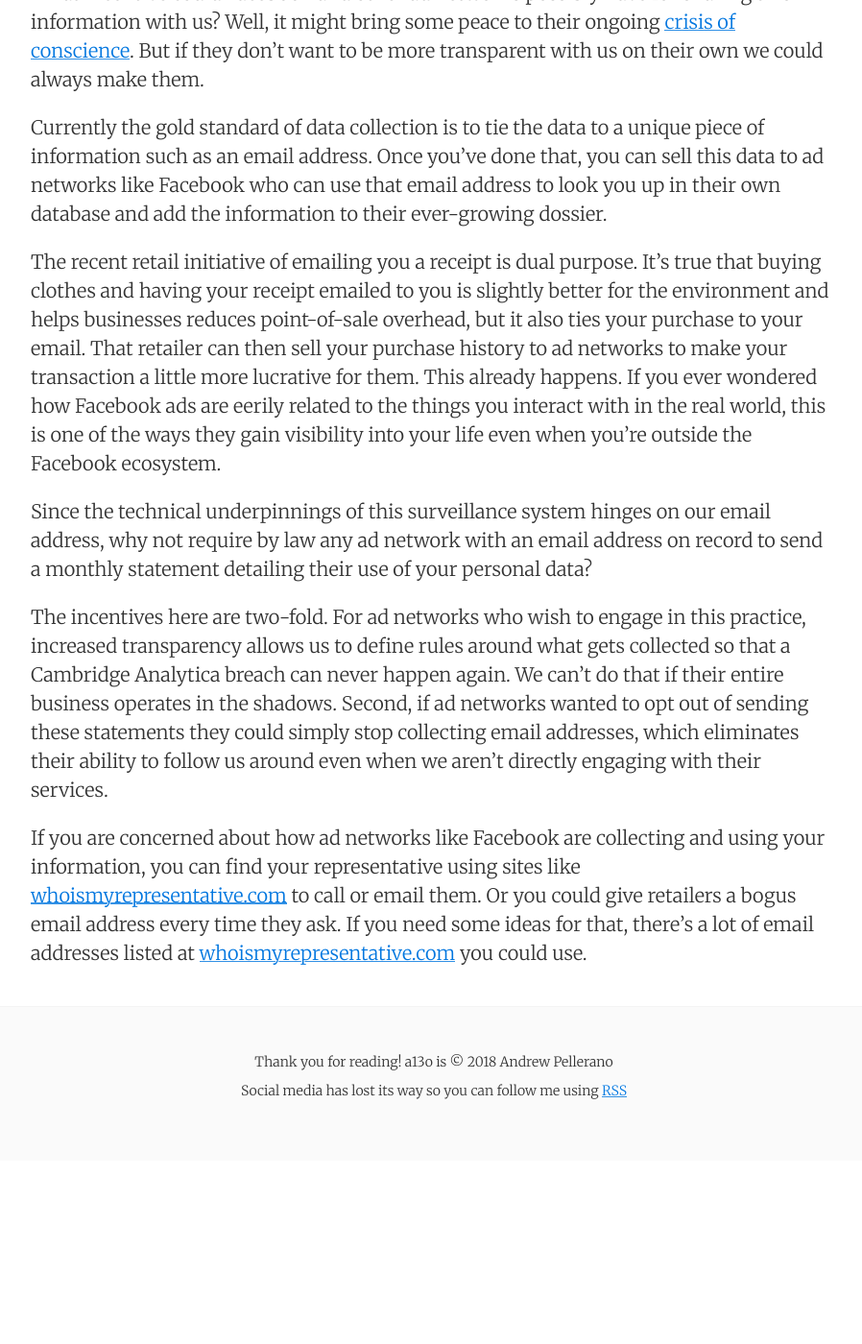
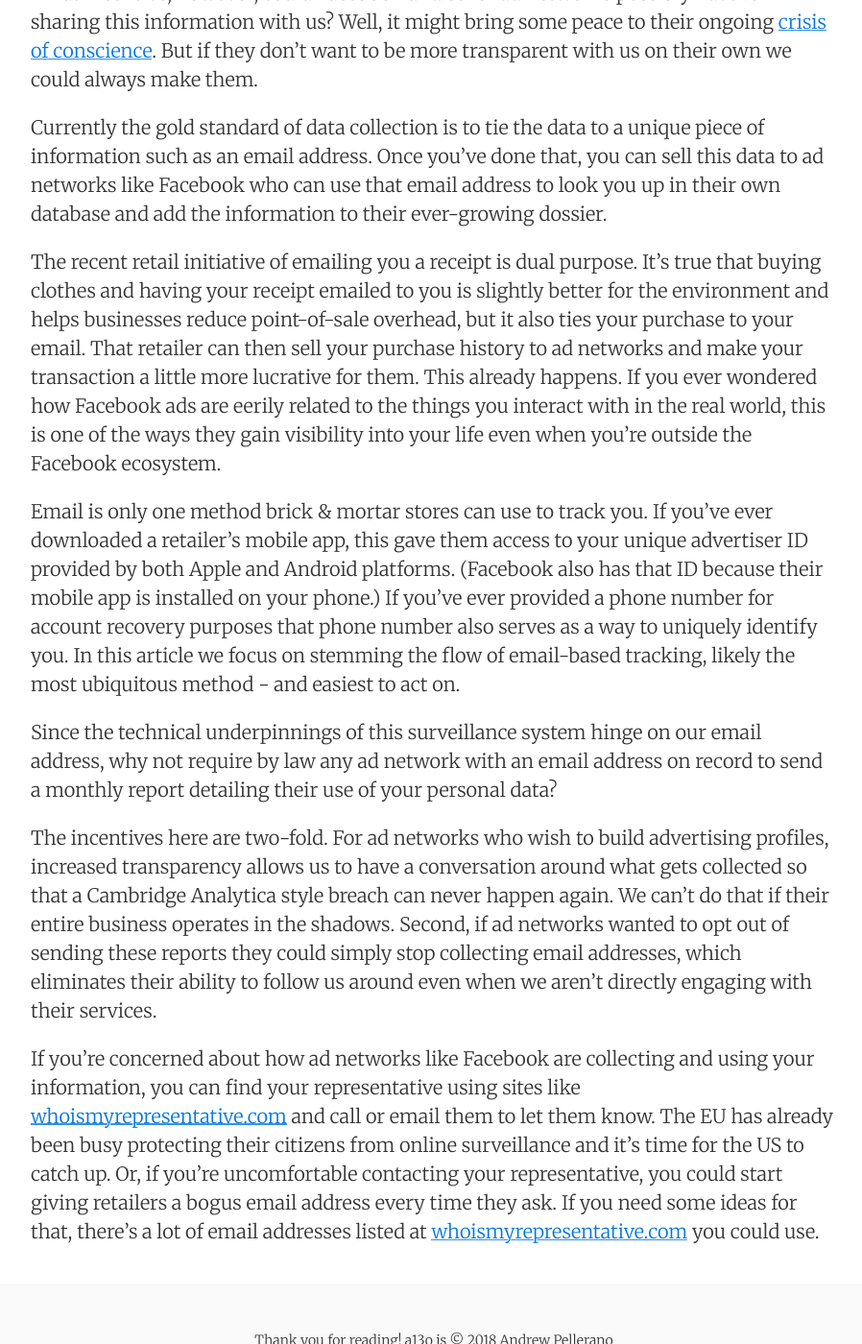
Before and after one commit to a13o/personal-site, a Jekyll site: the page built from _posts/2018-04-04-ad-network-monthly-statement.md, in a window 1280 px wide and 1400 px high, scrolled down 1307 px. Shown: the whole window at 96% size, without its empty margins (188-1086 px from the left). Built offline with Jekyll 4.4.1, drawn with Linux system fonts in a browser that asks for light colours; before the commit the page ends 2516 px from its top, so only the background shows below that; some of the changed text lies outside the part shown.

Commit message:
Some clarifications to ad report article

```diff
--- a/_posts/2018-04-04-ad-network-monthly-statement.md
+++ b/_posts/2018-04-04-ad-network-monthly-statement.md
@@ -5,10 +5,9 @@
 date: 2018-04-04
 categories: internet
 ---
+Facebook and many other online services make money by collecting data about their users and allowing advertisers to target ads with that data. If this topic is unfamiliar to you I've written a [primer]({% post_url 2018-01-11-bagged-and-tagged-how-facebook-makes-a-living-spying-on-you %}) covering the basics. It's already a creepy concept, and when you throw in the potential for privacy violations like Facebook's recent breach involving Cambridge Analytica you may be wondering exactly how exposed you are as a result of using these sites.
 
-Facebook and many others make money by collecting data about their users and allowing advertisers to target ads with that data. If this topic is unfamiliar to you I've written a [primer]({% post_url 2018-01-11-bagged-and-tagged-how-facebook-makes-a-living-spying-on-you %}) covering the basics. It's already a creepy concept and when you throw in the potential for privacy breaches like Facebook's recent breach with Cambridge Analytica you may be wondering exactly how exposed you are as a result of using these sites.
-
-Wouldn't it be nice if you received a monthly statement from ad networks like Facebook which told you exactly how your data was used, who used it, and what they paid? Here's what I'm imagining:
+Wouldn't it be nice if you received a monthly report from ad networks like Facebook, which told you exactly how your data was used, who used it, and what they paid? Here's what I'm imagining:
 
 Advertiser | Campaign | Times Shown | Avg Price Per Impression
 - | - | -: | -:
@@ -19,14 +18,16 @@
 
 There's a lot of good information here. Your recent urge to replace your aging mattress? Maybe it was that mattress company spending heavily to get your attention. The cheddar Facebook made snooping on you and taking notes? $11.64. Let's call that the price of Free.
 
-What incentive could Facebook and other ad networks possibly have for sharing this information with us? Well, it might bring some peace to their ongoing [crisis of conscience](http://www.apnewsarchive.com/2018/Facebook-is-asking-users-whether-they-think-it-s-good-for-the-world-in-a-poll-sent-to-an-unspecified-number-of-people/id-bc74a9598d924601aeb9a8415dfb701d). But if they don't want to be more transparent with us on their own we could always make them.
+What incentive, however, could Facebook and other ad networks possibly have for sharing this information with us? Well, it might bring some peace to their ongoing [crisis of conscience](http://www.apnewsarchive.com/2018/Facebook-is-asking-users-whether-they-think-it-s-good-for-the-world-in-a-poll-sent-to-an-unspecified-number-of-people/id-bc74a9598d924601aeb9a8415dfb701d). But if they don't want to be more transparent with us on their own we could always make them.
 
 Currently the gold standard of data collection is to tie the data to a unique piece of information such as an email address. Once you've done that, you can sell this data to ad networks like Facebook who can use that email address to look you up in their own database and add the information to their ever-growing dossier.
 
-The recent retail initiative of emailing you a receipt is dual purpose. It's true that buying clothes and having your receipt emailed to you is slightly better for the environment and helps businesses reduces point-of-sale overhead, but it also ties your purchase to your email. That retailer can then sell your purchase history to ad networks to make your transaction a little more lucrative for them. This already happens. If you ever wondered how Facebook ads are eerily related to the things you interact with in the real world, this is one of the ways they gain visibility into your life even when you're outside the Facebook ecosystem.
+The recent retail initiative of emailing you a receipt is dual purpose. It's true that buying clothes and having your receipt emailed to you is slightly better for the environment and helps businesses reduce point-of-sale overhead, but it also ties your purchase to your email. That retailer can then sell your purchase history to ad networks and make your transaction a little more lucrative for them. This already happens. If you ever wondered how Facebook ads are eerily related to the things you interact with in the real world, this is one of the ways they gain visibility into your life even when you're outside the Facebook ecosystem.
 
-Since the technical underpinnings of this surveillance system hinges on our email address, why not require by law any ad network with an email address on record to send a monthly statement detailing their use of your personal data?
+Email is only one method brick & mortar stores can use to track you. If you've ever downloaded a retailer's mobile app, this gave them access to your unique advertiser ID provided by both Apple and Android platforms. (Facebook also has that ID because their mobile app is installed on your phone.) If you've ever provided a phone number for account recovery purposes that phone number also serves as a way to uniquely identify you. In this article we focus on stemming the flow of email-based tracking, likely the most ubiquitous method - and easiest to act on.
 
-The incentives here are two-fold. For ad networks who wish to engage in this practice, increased transparency allows us to define rules around what gets collected so that a Cambridge Analytica breach can never happen again. We can't do that if their entire business operates in the shadows. Second, if ad networks wanted to opt out of sending these statements they could simply stop collecting email addresses, which eliminates their ability to follow us around even when we aren't directly engaging with their services.
+Since the technical underpinnings of this surveillance system hinge on our email address, why not require by law any ad network with an email address on record to send a monthly report detailing their use of your personal data?
 
-If you are concerned about how ad networks like Facebook are collecting and using your information, you can find your representative using sites like [whoismyrepresentative.com](https://whoismyrepresentative.com/) to call or email them. Or you could give retailers a bogus email address every time they ask. If you need some ideas for that, there's a lot of email addresses listed at [whoismyrepresentative.com](https://whoismyrepresentative.com/) you could use.
+The incentives here are two-fold. For ad networks who wish to build advertising profiles, increased transparency allows us to have a conversation around what gets collected so that a Cambridge Analytica style breach can never happen again. We can't do that if their entire business operates in the shadows. Second, if ad networks wanted to opt out of sending these reports they could simply stop collecting email addresses, which eliminates their ability to follow us around even when we aren't directly engaging with their services.
+
+If you're concerned about how ad networks like Facebook are collecting and using your information, you can find your representative using sites like [whoismyrepresentative.com](https://whoismyrepresentative.com/) and call or email them to let them know. The EU has already been busy protecting their citizens from online surveillance and it's time for the US to catch up. Or, if you're uncomfortable contacting your representative, you could start giving retailers a bogus email address every time they ask. If you need some ideas for that, there's a lot of email addresses listed at [whoismyrepresentative.com](https://whoismyrepresentative.com/) you could use.
```
